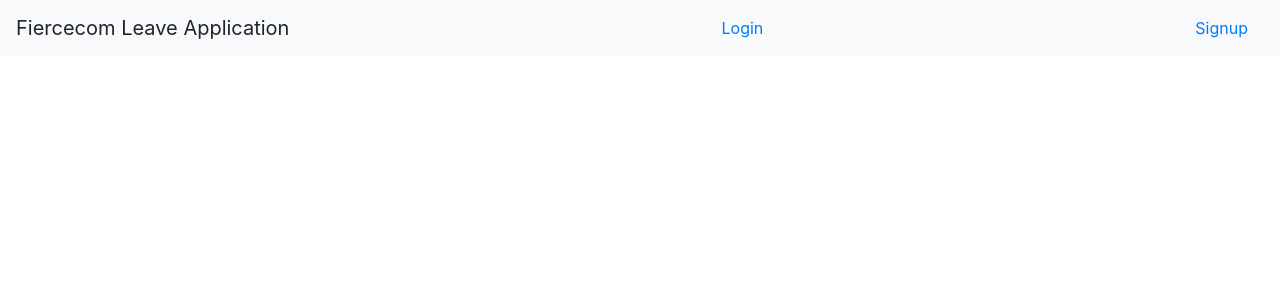
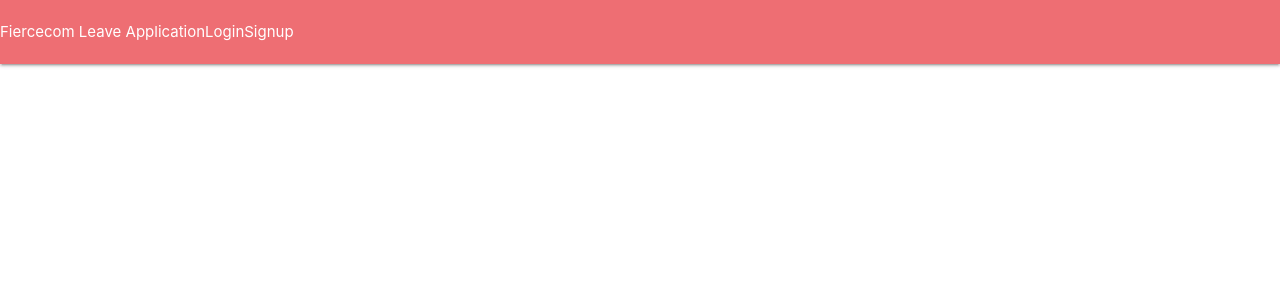
Before and after one commit to remarcbalisi/lafc5_frontend, an Angular app: page / in a window 1280 px wide. Shown: the top 300 px of the page. Built offline with nearby package versions, Linux system fonts and the light colour scheme.

Commit message:
add materialize css

```diff
--- a/package.json
+++ b/package.json
@@ -21,6 +21,7 @@
     "@angular/router": "~7.2.0",
     "bootstrap": "^4.2.1",
     "core-js": "^2.5.4",
+    "materialize-css": "^1.0.0-rc.2",
     "rxjs": "~6.3.3",
     "tslib": "^1.9.0",
     "zone.js": "~0.8.26"
--- a/src/styles.css
+++ b/src/styles.css
@@ -1,5 +1,15 @@
 /* You can add global styles to this file, and also import other style files */
-@import '~bootstrap/dist/css/bootstrap.css';
+
+/*
+*uncomment to use bootstrap
+*/
+/* @import '~bootstrap/dist/css/bootstrap.css'; */
+
+/*
+* Materialize CSS
+* https://materializecss.com
+*/
+@import '~materialize-css/dist/css/materialize.css';
 
 .ng-invalid:not(form){
     border-left: 5px solid red;
```
Also changed, not shown: 1 other file (tests, documents, lock files or other folders).
